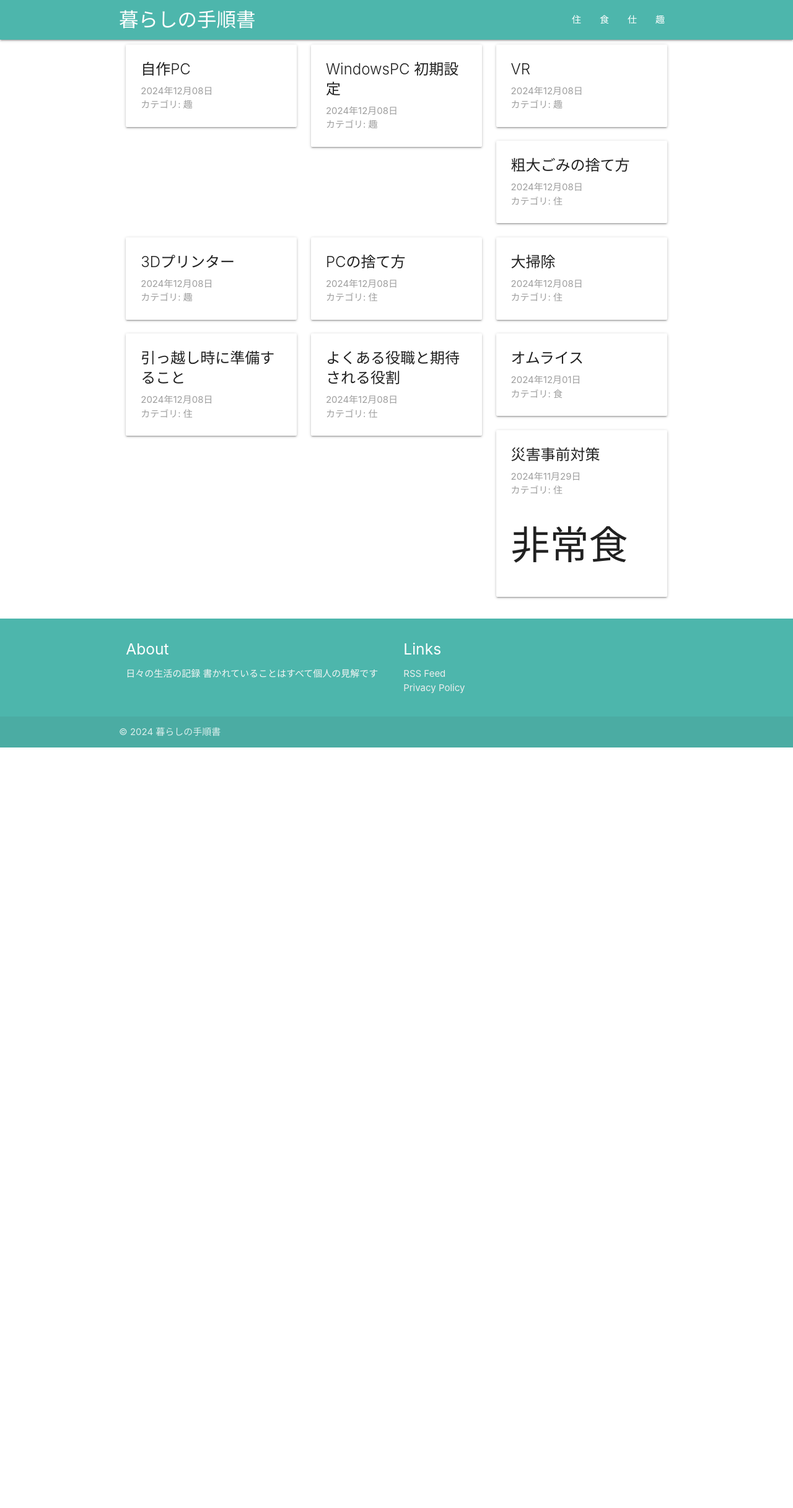
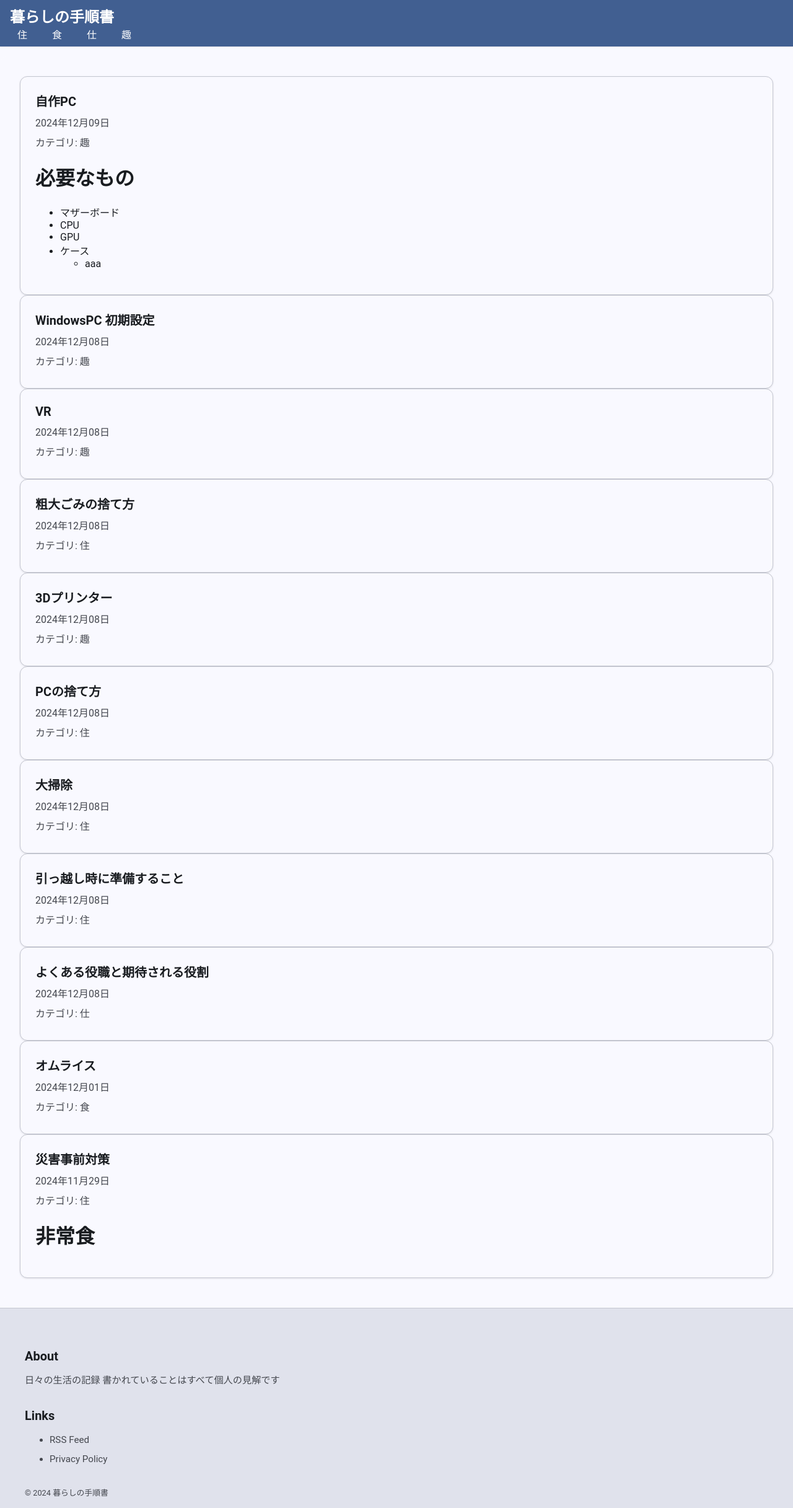
Before and after one commit to yuki-kamikita/kurasino, a Jekyll site: the page built from index.html, in a window 1280 px wide. Shown: the whole page at 62% size. Built offline with Jekyll 4.4.1, drawn with Linux system fonts in a browser that asks for light colours; before the commit the page ends 1206 px from its top, so only the background shows below that.

Commit message:
Material3風のcss作成

```diff
--- a/_config.yml
+++ b/_config.yml
@@ -7,10 +7,13 @@
 author: yuki_kamikita
 
 theme: minima
+
 plugins:
   - jekyll-feed
   - jekyll-paginate
   - jekyll-archives
+
+markdown: kramdown
 
 sass:
   style: expanded
--- a/_layouts/default.html
+++ b/_layouts/default.html
@@ -4,7 +4,7 @@
   <meta charset="UTF-8">
   <meta name="viewport" content="width=device-width, initial-scale=1.0">
   <title>{{ site.title }}</title>
-  <link rel="stylesheet" href="https://cdnjs.cloudflare.com/ajax/libs/materialize/1.0.0/css/materialize.min.css">
+  <link rel="stylesheet" href="{{ site.baseurl }}/assets/css/custom-markdown.css">
   <link rel="alternate" type="application/rss+xml" title="{{ site.title }}" href="{{ site.url }}{{ site.baseurl }}/feed.xml">
 </head>
 <body>
--- a/_layouts/post.html
+++ b/_layouts/post.html
@@ -2,4 +2,6 @@
 layout: default
 ---
 
-{{ content }}
+<div class="markdown-body">
+    {{ content }}
+</div>
--- /dev/null
+++ b/assets/css/custom-markdown.css
@@ -0,0 +1,437 @@
+/* assets/css/custom-markdown.css */
+
+:root {
+    --md-sys-color-primary: rgb(65 95 145);
+    --md-sys-color-surface-tint: rgb(65 95 145);
+    --md-sys-color-on-primary: rgb(255 255 255);
+    --md-sys-color-primary-container: rgb(214 227 255);
+    --md-sys-color-on-primary-container: rgb(0 27 62);
+    --md-sys-color-secondary: rgb(86 95 113);
+    --md-sys-color-on-secondary: rgb(255 255 255);
+    --md-sys-color-secondary-container: rgb(218 226 249);
+    --md-sys-color-on-secondary-container: rgb(19 28 43);
+    --md-sys-color-tertiary: rgb(112 85 117);
+    --md-sys-color-on-tertiary: rgb(255 255 255);
+    --md-sys-color-tertiary-container: rgb(250 216 253);
+    --md-sys-color-on-tertiary-container: rgb(40 19 46);
+    --md-sys-color-error: rgb(186 26 26);
+    --md-sys-color-on-error: rgb(255 255 255);
+    --md-sys-color-error-container: rgb(255 218 214);
+    --md-sys-color-on-error-container: rgb(65 0 2);
+    --md-sys-color-background: rgb(249 249 255);
+    --md-sys-color-on-background: rgb(25 28 32);
+    --md-sys-color-surface: rgb(249 249 255);
+    --md-sys-color-on-surface: rgb(25 28 32);
+    --md-sys-color-surface-variant: rgb(224 226 236);
+    --md-sys-color-on-surface-variant: rgb(68 71 78);
+    --md-sys-color-outline: rgb(116 119 127);
+    --md-sys-color-outline-variant: rgb(196 198 208);
+    --md-sys-color-shadow: rgb(0 0 0);
+    --md-sys-color-scrim: rgb(0 0 0);
+    --md-sys-color-inverse-surface: rgb(46 48 54);
+    --md-sys-color-inverse-on-surface: rgb(240 240 247);
+    --md-sys-color-inverse-primary: rgb(170 199 255);
+    --md-sys-color-primary-fixed: rgb(214 227 255);
+    --md-sys-color-on-primary-fixed: rgb(0 27 62);
+    --md-sys-color-primary-fixed-dim: rgb(170 199 255);
+    --md-sys-color-on-primary-fixed-variant: rgb(40 71 119);
+    --md-sys-color-secondary-fixed: rgb(218 226 249);
+    --md-sys-color-on-secondary-fixed: rgb(19 28 43);
+    --md-sys-color-secondary-fixed-dim: rgb(190 198 220);
+    --md-sys-color-on-secondary-fixed-variant: rgb(62 71 89);
+    --md-sys-color-tertiary-fixed: rgb(250 216 253);
+    --md-sys-color-on-tertiary-fixed: rgb(40 19 46);
+    --md-sys-color-tertiary-fixed-dim: rgb(221 188 224);
+    --md-sys-color-on-tertiary-fixed-variant: rgb(87 62 92);
+    --md-sys-color-surface-dim: rgb(217 217 224);
+    --md-sys-color-surface-bright: rgb(249 249 255);
+    --md-sys-color-surface-container-lowest: rgb(255 255 255);
+    --md-sys-color-surface-container-low: rgb(243 243 250);
+    --md-sys-color-surface-container: rgb(237 237 244);
+    --md-sys-color-surface-container-high: rgb(231 232 238);
+    --md-sys-color-surface-container-highest: rgb(226 226 233);
+}
+.dark {
+    --md-sys-color-primary: rgb(170 199 255);
+    --md-sys-color-surface-tint: rgb(170 199 255);
+    --md-sys-color-on-primary: rgb(10 48 95);
+    --md-sys-color-primary-container: rgb(40 71 119);
+    --md-sys-color-on-primary-container: rgb(214 227 255);
+    --md-sys-color-secondary: rgb(190 198 220);
+    --md-sys-color-on-secondary: rgb(40 49 65);
+    --md-sys-color-secondary-container: rgb(62 71 89);
+    --md-sys-color-on-secondary-container: rgb(218 226 249);
+    --md-sys-color-tertiary: rgb(221 188 224);
+    --md-sys-color-on-tertiary: rgb(63 40 68);
+    --md-sys-color-tertiary-container: rgb(87 62 92);
+    --md-sys-color-on-tertiary-container: rgb(250 216 253);
+    --md-sys-color-error: rgb(255 180 171);
+    --md-sys-color-on-error: rgb(105 0 5);
+    --md-sys-color-error-container: rgb(147 0 10);
+    --md-sys-color-on-error-container: rgb(255 218 214);
+    --md-sys-color-background: rgb(17 19 24);
+    --md-sys-color-on-background: rgb(226 226 233);
+    --md-sys-color-surface: rgb(17 19 24);
+    --md-sys-color-on-surface: rgb(226 226 233);
+    --md-sys-color-surface-variant: rgb(68 71 78);
+    --md-sys-color-on-surface-variant: rgb(196 198 208);
+    --md-sys-color-outline: rgb(142 144 153);
+    --md-sys-color-outline-variant: rgb(68 71 78);
+    --md-sys-color-shadow: rgb(0 0 0);
+    --md-sys-color-scrim: rgb(0 0 0);
+    --md-sys-color-inverse-surface: rgb(226 226 233);
+    --md-sys-color-inverse-on-surface: rgb(46 48 54);
+    --md-sys-color-inverse-primary: rgb(65 95 145);
+    --md-sys-color-primary-fixed: rgb(214 227 255);
+    --md-sys-color-on-primary-fixed: rgb(0 27 62);
+    --md-sys-color-primary-fixed-dim: rgb(170 199 255);
+    --md-sys-color-on-primary-fixed-variant: rgb(40 71 119);
+    --md-sys-color-secondary-fixed: rgb(218 226 249);
+    --md-sys-color-on-secondary-fixed: rgb(19 28 43);
+    --md-sys-color-secondary-fixed-dim: rgb(190 198 220);
+    --md-sys-color-on-secondary-fixed-variant: rgb(62 71 89);
+    --md-sys-color-tertiary-fixed: rgb(250 216 253);
+    --md-sys-color-on-tertiary-fixed: rgb(40 19 46);
+    --md-sys-color-tertiary-fixed-dim: rgb(221 188 224);
+    --md-sys-color-on-tertiary-fixed-variant: rgb(87 62 92);
+    --md-sys-color-surface-dim: rgb(17 19 24);
+    --md-sys-color-surface-bright: rgb(55 57 62);
+    --md-sys-color-surface-container-lowest: rgb(12 14 19);
+    --md-sys-color-surface-container-low: rgb(25 28 32);
+    --md-sys-color-surface-container: rgb(29 32 36);
+    --md-sys-color-surface-container-high: rgb(40 42 47);
+    --md-sys-color-surface-container-highest: rgb(51 53 58);
+}
+
+/* 見出し */
+.markdown-body h1 {
+    font-size: 2.5rem;
+    border-bottom: 2px solid #e1e4e8;
+    padding-bottom: 0.3em;
+  }
+  .markdown-body h2 {
+    font-size: 2rem;
+    border-bottom: 1px solid #e1e4e8;
+    padding-bottom: 0.3em;
+  }
+  .markdown-body h3 {
+    font-size: 1.75rem;
+  }
+  .markdown-body h4 {
+      font-size: 1.5rem;
+      margin-top: 1.25rem;
+  }
+  .markdown-body h5 {
+      font-size: 1.25rem;
+      margin-top: 1rem;
+  }
+  .markdown-body h6 {
+      font-size: 1rem;
+      margin-top: 0.75rem;
+  }
+
+/* Markdown Body 調整 */
+.markdown-body {
+    color: var(--md-sys-color-on-surface);
+    background-color: var(--md-sys-color-surface);
+}
+
+.markdown-body h1,
+.markdown-body h2,
+.markdown-body h3,
+.markdown-body h4,
+.markdown-body h5,
+.markdown-body h6 {
+    color: var(--md-sys-color-on-surface);
+    font-weight: 600;
+    margin-top: 1rem;
+    margin-bottom: 0.5rem;
+}
+
+.markdown-body code {
+    background-color: var(--md-sys-color-surface-container);
+    color: var(--md-sys-color-on-surface-variant);
+}
+
+
+  /* リスト */
+  .markdown-body ul {
+    list-style-type: disc !important;
+    padding-left: 1.5rem;
+  }
+  .markdown-body ul li {
+    list-style-type: disc !important;
+    margin-bottom: 0.5em;
+  }
+  .markdown-body ol {
+    list-style-type: decimal;
+    padding-left: 1.5rem;
+  }
+
+  /* 引用 */
+  .markdown-body blockquote {
+    border-left: 4px solid #e1e4e8;
+    padding-left: 1rem;
+    color: #6a737d;
+    font-style: italic;
+  }
+
+  /* コードブロック */
+  .markdown-body pre {
+    background-color: #f6f8fa;
+    padding: 1rem;
+    overflow: auto;
+    border-radius: 5px;
+  }
+  .markdown-body code {
+    background-color: #f6f8fa;
+    padding: 0.2rem 0.4rem;
+    border-radius: 3px;
+    font-family: monospace;
+  }
+
+  /* リンク */
+  .markdown-body a {
+    color: #0366d6;
+    text-decoration: none;
+  }
+  .markdown-body a:hover {
+    text-decoration: underline;
+  }
+
+
+/* 画像 */
+.markdown-body img {
+    max-width: 100%;
+    height: auto;
+    display: block;
+    margin: 1rem auto;
+    border-radius: 5px;
+}
+
+/* テーブル */
+.markdown-body table {
+    width: 100%;
+    border-collapse: collapse;
+    margin-bottom: 1rem;
+}
+.markdown-body th,
+.markdown-body td {
+    border: 1px solid #ddd;
+    padding: 0.5rem;
+    text-align: left;
+}
+.markdown-body th {
+    background-color: #f2f2f2;
+}
+
+/* 水平線 */
+.markdown-body hr {
+    border: none;
+    border-top: 1px solid #e1e4e8;
+    margin: 2rem 0;
+}
+
+/* 強調 */
+.markdown-body strong {
+    font-weight: bold;
+}
+.markdown-body em {
+    font-style: italic;
+}
+
+/* リスト内のリンク */
+.markdown-body ul li a,
+.markdown-body ol li a {
+    color: #0366d6;
+    text-decoration: none;
+}
+.markdown-body ul li a:hover,
+.markdown-body ol li a:hover {
+    text-decoration: underline;
+}
+
+/* Material3 スタイルの追加 */
+
+/* 全体 */
+body {
+    font-family: "Roboto", sans-serif;
+    background-color: var(--md-sys-color-background);
+    color: var(--md-sys-color-on-background);
+    margin: 0;
+    padding: 0;
+}
+
+/* カード (post-card) */
+.card {
+    background-color: var(--md-sys-color-surface);
+    color: var(--md-sys-color-on-surface);
+    border: 1px solid var(--md-sys-color-outline-variant);
+    border-radius: 12px;
+    box-shadow: 0 1px 3px rgba(0,0,0,0.1);
+    transition: transform 0.2s, box-shadow 0.2s;
+}
+
+.card:hover {
+    transform: translateY(-2px);
+    box-shadow: 0 2px 6px rgba(0,0,0,0.15);
+    background-color: var(--md-sys-color-surface-container-high);
+}
+
+.card .card-content {
+    padding: 1.5rem;
+}
+
+.card .card-title {
+    font-size: 1.25rem;
+    font-weight: 600;
+    margin-bottom: 0.5rem;
+    color: var(--md-sys-color-on-surface);
+}
+
+/* カード内テキスト */
+.card p {
+    margin: 0.5rem 0;
+    color: var(--md-sys-color-on-surface-variant);
+}
+
+/* ヘッダー */
+header {
+    width: 100%;
+    background-color: var(--md-sys-color-primary);
+    color: var(--md-sys-color-on-primary);
+    padding: 0.5rem 1rem;
+    display: flex;
+    justify-content: space-between;
+    align-items: center;
+    box-sizing: border-box;
+    box-shadow: 0 1px 2px rgba(0,0,0,0.1);
+    /* カード風の容器をやめてフル幅に */
+    margin: 0;
+    border: none;
+}
+
+header .brand-logo {
+    font-size: 1.5rem;
+    font-weight: 600;
+    text-decoration: none;
+    color: var(--md-sys-color-on-primary);
+    margin: 0;
+    padding: 0;
+}
+
+header ul#nav-mobile {
+    list-style: none;
+    display: flex;
+    gap: 1rem;
+    margin: 0;
+    padding: 0;
+}
+
+header ul#nav-mobile li a {
+    text-decoration: none;
+    color: var(--md-sys-color-on-primary);
+    font-weight: 500;
+    padding: 0.5rem 0.75rem;
+    border-radius: 8px;
+    transition: background-color 0.2s;
+}
+
+header ul#nav-mobile li a:hover {
+    background-color: var(--md-sys-color-primary-container);
+    color: var(--md-sys-color-on-primary-container);
+}
+
+/* フッター */
+footer.page-footer {
+    width: 100%;
+    background-color: var(--md-sys-color-surface-variant);
+    color: var(--md-sys-color-on-surface-variant);
+    padding: 2rem 1rem 1rem 1rem;
+    box-sizing: border-box;
+    /* カード風をやめ全幅に塗りつぶし */
+    margin: 0;
+    border: none;
+    border-top: 1px solid var(--md-sys-color-outline-variant);
+}
+
+footer .container {
+    max-width: 1200px;
+    margin: 0 auto;
+    padding: 0;
+    display: flex;
+    flex-wrap: wrap;
+    gap: 2rem;
+    justify-content: space-between;
+    align-items: flex-start;
+}
+
+footer .container > div {
+    flex: 1 1 200px;
+    min-width: 200px;
+}
+
+footer h5 {
+    font-size: 1.25rem;
+    font-weight: 600;
+    margin-bottom: 1rem;
+    color: var(--md-sys-color-on-surface);
+}
+
+footer p, footer li, footer li a {
+    font-size: 0.95rem;
+    color: var(--md-sys-color-on-surface-variant);
+    line-height: 1.5;
+}
+
+footer li {
+    margin-bottom: 0.5rem;
+}
+
+footer li a {
+    text-decoration: none;
+    transition: color 0.2s;
+}
+
+footer li a:hover {
+    color: var(--md-sys-color-primary);
+    text-decoration: underline;
+}
+
+.footer-copyright {
+    background-color: transparent;
+    color: var(--md-sys-color-on-surface-variant);
+    text-align: center;
+    padding: 1rem 0 0;
+    font-size: 0.8rem;
+    border: none;
+}
+
+/* メインコンテンツは引き続きコンテナで中央寄せ */
+main.container {
+    background-color: var(--md-sys-color-surface);
+    color: var(--md-sys-color-on-surface);
+    border-radius: 12px;
+    box-shadow: none;
+    padding: 2rem;
+    margin-top: 1rem;
+    margin-bottom: 1rem;
+}
+
+/* リンク */
+a {
+    color: var(--md-sys-color-primary);
+}
+a:hover {
+    color: var(--md-sys-color-on-primary-container);
+    text-decoration: underline;
+}
+
+
+/* テーブル */
+.markdown-body table th {
+    background-color: var(--md-sys-color-surface-container-high);
+    color: var(--md-sys-color-on-surface);
+}
+
+/* ボタンやインタラクション要素があれば適宜追加 */
```
Also changed, not shown: _posts/趣味/2024-12-08-自作PC.md (deleted, +0 -6 lines), _posts/趣味/2024-12-09-自作PC.md (added, +35 -0 lines).
